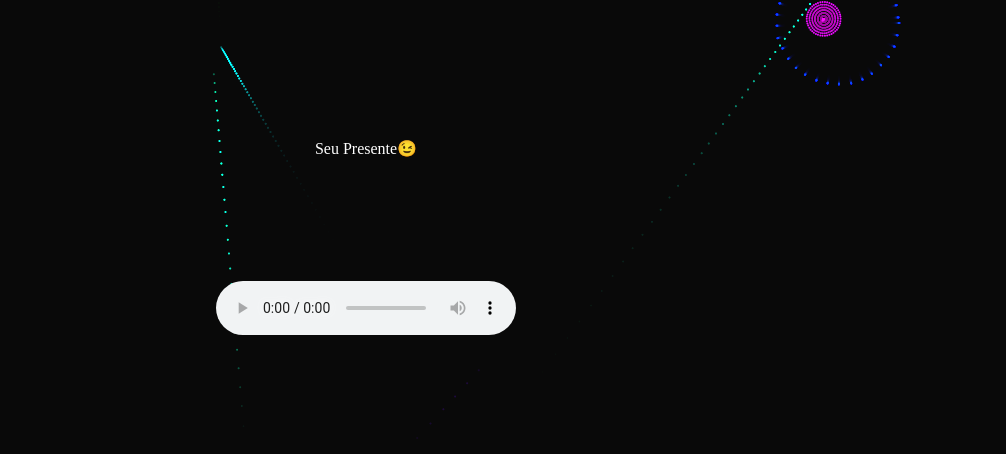
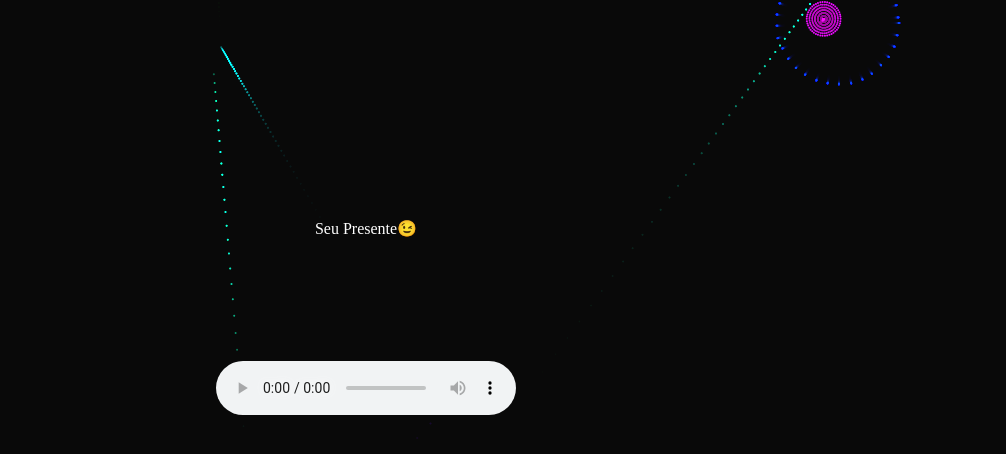
Before and after one commit to Fenias-Manhenge/HB-JUDY, a plain HTML site: page index.html in a window 1280 px wide. Shown: the part 332-786 px from the top of the page, without its empty margins (274-1280 px from the left). Drawn offline with Linux system fonts and the light colour scheme.

Commit message:
Position

```diff
--- a/style.css
+++ b/style.css
@@ -21,7 +21,7 @@ a{
   color: white;
   position: absolute;
   transform: translate(-50%, -50%);
-  top: 60%;
+  top: 70%;
   left: 50%;
   text-decoration: none;
 }
@@ -29,6 +29,6 @@ a{
 audio{
   position: absolute;
   transform: translate(-50%, -50%);
-  top: 80%;
+  top:90%;
   left: 50%;
 }
```
